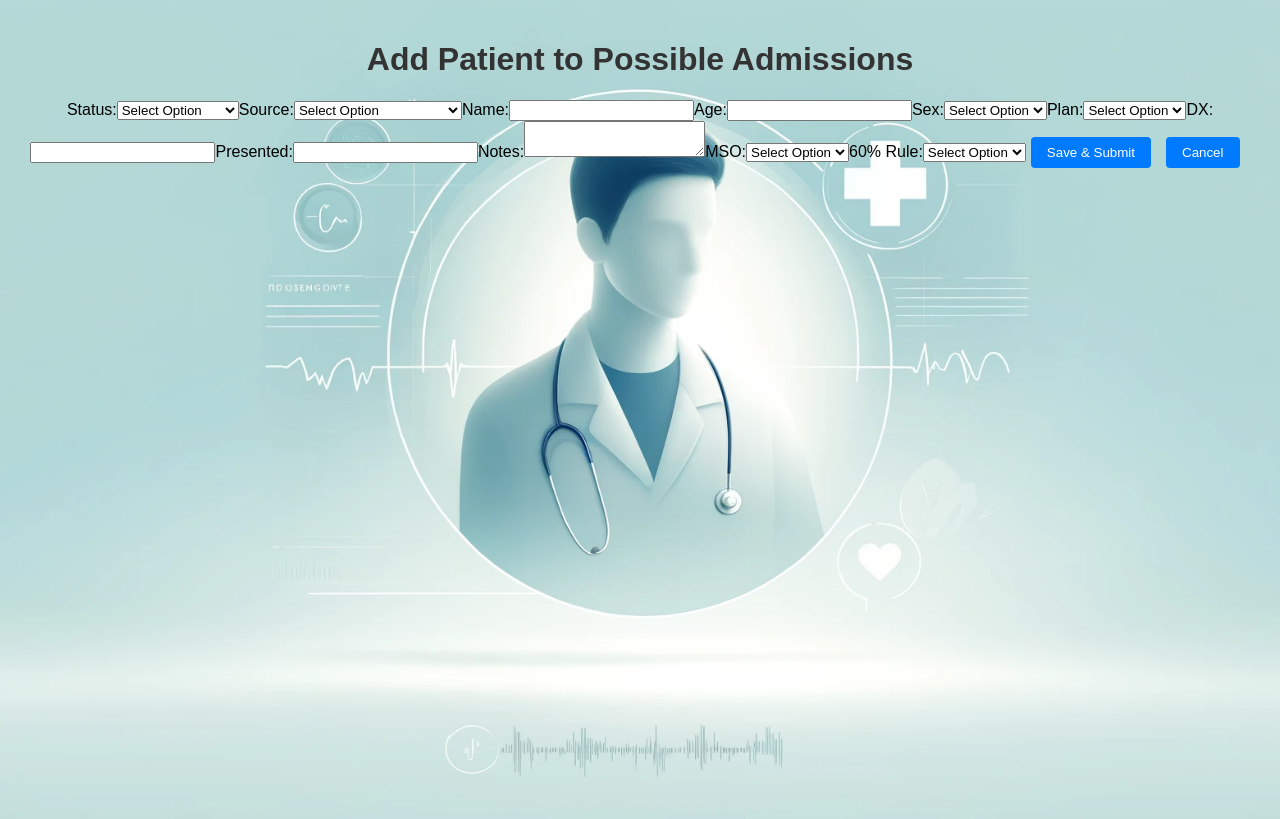
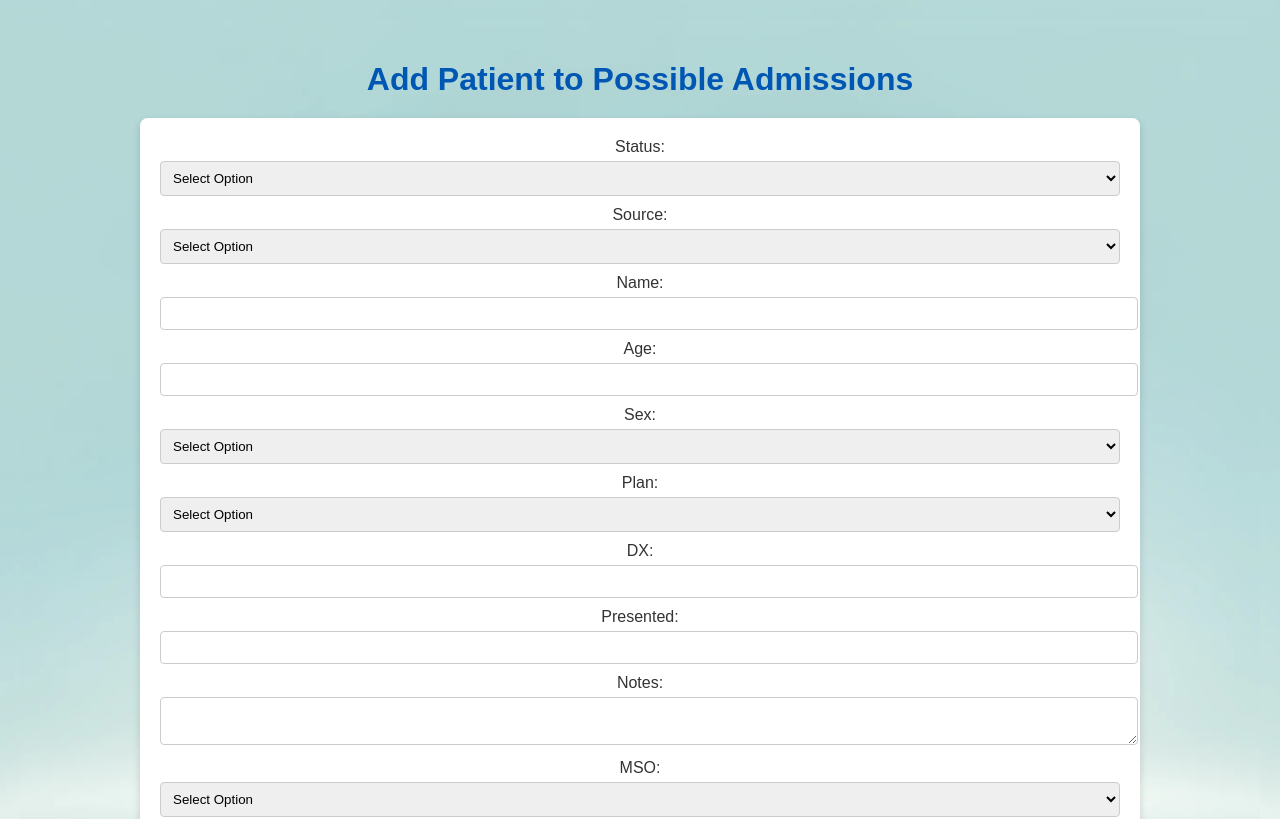
Before and after one commit to villafuertekatherine/IRF3.0, a React (Create React App) app in the folder frontend/: page /add-possible-admission in a window 1280 px wide. Shown: the top 819 px of the page. Built offline with nearby package versions, Linux system fonts and the light colour scheme.

Commit message:
Added FE functionality to handle preadmissions week selection dates

```diff
--- a/frontend/src/App.js
+++ b/frontend/src/App.js
@@ -11,6 +11,7 @@ import PreAdmissionsPage from './components/PreAdmissionsPage';
 import AddPossibleAdmission from './components/AddPossibleAdmission';
 import EditPatientPage from './components/EditPatientPage';
 import EditAdmissionsPage from './components/EditAdmissionsPage';
+import HomePage from './components/HomePage';
 
 function App() {
   return (
@@ -24,6 +25,7 @@ function App() {
           <Route path="/add-possible-admission" element={<AddPossibleAdmission />} />
           <Route path="/edit-patient/:patientId" element={<EditPatientPage />} />
           <Route path="/edit-admission/:id" element={<EditAdmissionsPage />} />
+          <Route path="/home" element={<HomePage />} />
           <Route path="*" element={<p>Page not found</p>} />
         </Routes>
       </div>
--- a/frontend/src/components/EditPatientPage.js
+++ b/frontend/src/components/EditPatientPage.js
@@ -3,6 +3,7 @@ import { useParams, useNavigate } from 'react-router-dom';
 import axios from 'axios';
 import ConfirmationModal from '../notifications/ConfirmationModal';
 import SuccessModal from '../notifications/SuccessModal';
+import '../css/EditPatientPage.css';
 
 const EditPatientPage = () => {
     const { patientId } = useParams();
@@ -116,7 +117,7 @@ const EditPatientPage = () => {
 
     return (
         <div className="form-container">
-            <h1>Edit Patient</h1>
+            <h1>Edit Possible Patient Record</h1>
             <form onSubmit={handleSubmit}>
                 {/* Repeat the form fields similarly to AddPossibleAdmission, utilizing handleInputChange for updates */}
                 <label>
--- /dev/null
+++ b/frontend/src/components/HomePage.js
@@ -0,0 +1,70 @@
+import React, { useState } from 'react';
+import { useNavigate } from 'react-router-dom';
+
+const HomePage = () => {
+  const [startDate, setStartDate] = useState('');
+  const [endDate, setEndDate] = useState('');
+  const [error, setError] = useState('');
+  const navigate = useNavigate();
+
+  const handleStartDateChange = (e) => {
+    const date = new Date(e.target.value);
+    if (date.getDay() !== 0) {
+      setError('Start date must be a Monday.');
+      setStartDate('');
+      setEndDate('');
+    } else {
+      setError('');
+      setStartDate(e.target.value);
+      const sunday = new Date(date);
+      sunday.setDate(sunday.getDate() + 6);
+      setEndDate(sunday.toISOString().split('T')[0]);
+    }
+  };
+
+  const handleSubmit = (e) => {
+    e.preventDefault();
+    if (new Date(startDate).getDay() !== 0) {
+      setError('Start date must be a Monday.');
+    } else {
+      navigate('/pre-admissions', { state: { startDate, endDate } });
+    }
+  };
+
+  return (
+    <div className="homepage-container">
+      <h1>Home Page</h1>
+      <section>
+        <h2>Pre-Admissions Page - Week Selection</h2>
+        <p>
+          Please select a week start date for which to view the Pre-Admissions Page. The start date must be a Monday,
+          and the end date will be the calculated as the corresponding Sunday from the selected week start date.
+        </p>
+        <form onSubmit={handleSubmit}>
+          <div>
+            <label>Week Start Date:</label>
+            <input
+              type="date"
+              value={startDate}
+              onChange={handleStartDateChange}
+              required
+            />
+          </div>
+          <div>
+            <label>Week End Date:</label>
+            <input
+              type="date"
+              value={endDate}
+              readOnly
+              required
+            />
+          </div>
+          {error && <p className="error">{error}</p>}
+          <button type="submit">View Pre-Admissions Data</button>
+        </form>
+      </section>
+    </div>
+  );
+};
+
+export default HomePage;
--- a/frontend/src/components/LoginPage.js
+++ b/frontend/src/components/LoginPage.js
@@ -25,7 +25,7 @@ function LoginPage() {
             const response = await axios.post('http://localhost:8080/login', credentials);
             console.log('Login successful:', response.data);
             // Redirect to a protected route or homepage
-            navigate('/pre-admissions');
+            navigate('/home');
         } catch (error) {
             setError('Login failed: ' + (error.response ? error.response.data : 'Server error'));
             console.error('Login failed:', error);
--- a/frontend/src/css/App.css
+++ b/frontend/src/css/App.css
@@ -26,6 +26,11 @@
 
 .App-link {
   color: #61dafb;
+  transition: color 0.3s ease-in-out;
+}
+
+.App-link:hover {
+  color: #fff;
 }
 
 @keyframes App-logo-spin {
@@ -45,6 +50,7 @@ button {
   border: none;
   border-radius: 5px;
   cursor: pointer;
+  transition: background-color 0.3s ease;
 }
 
 button:hover {
@@ -67,6 +73,7 @@ body {
   margin: 0;
   height: 100vh;
   width: 100vw;
+  overflow: auto;
 }
 
 .delete-button {
@@ -76,6 +83,7 @@ body {
     padding: 8px 16px;
     margin-left: 10px;
     cursor: pointer;
+    transition: background-color 0.3s ease;
 }
 
 .delete-button:hover {
@@ -85,5 +93,46 @@ body {
 .admit-button {
     background-color: green;
     color: white;
-    /* Add more styling here as needed, like padding, borders, etc. */
+    padding: 8px 16px;
+    border-radius: 5px;
+    transition: background-color 0.3s ease;
 }
+
+.admit-button:hover {
+    background-color: darkgreen;
+}
+
+/* Responsive Table */
+table {
+    width: 100%;
+    border-collapse: collapse;
+    overflow: hidden;
+    box-shadow: 0 0 20px rgba(0,0,0,0.1);
+}
+
+th, td {
+    padding: 15px;
+    background-color: rgba(255,255,255,0.2);
+    color: #000;
+}
+
+th {
+    text-align: left;
+}
+
+/* Custom scrollbars for webkit browsers */
+::-webkit-scrollbar {
+    width: 6px;
+}
+
+::-webkit-scrollbar-track {
+    background: #f1f1f1;
+}
+
+::-webkit-scrollbar-thumb {
+    background: #888;
+}
+
+::-webkit-scrollbar-thumb:hover {
+    background: #555;
+}
--- /dev/null
+++ b/frontend/src/css/EditPatientPage.css
@@ -0,0 +1,87 @@
+/* Edit Possible Patient Record Page Styles */
+.form-container {
+    padding: 20px;
+    background-color: #f4f4f9;
+    min-height: 100vh;
+    background-image: url('./Landing Page - Background.webp'); /* Ensure the path is relative to the CSS file */
+    background-size: cover;
+    background-position: center;
+    background-repeat: no-repeat;
+    color: #333;
+    font-family: Arial, sans-serif;
+}
+
+h1 {
+    font-size: 2em;
+    color: #0056b3;
+    text-align: center;
+    margin-bottom: 20px;
+}
+
+form {
+    background-color: white;
+    padding: 20px;
+    border-radius: 8px;
+    box-shadow: 0 4px 8px rgba(0,0,0,0.15);
+    width: 80%;
+    margin: auto;
+}
+
+label {
+    display: block;
+    margin-bottom: 10px;
+    color: #333;
+}
+
+input[type="text"],
+input[type="number"],
+select,
+textarea {
+    width: 100%;
+    padding: 8px;
+    margin-top: 5px;
+    border-radius: 4px;
+    border: 1px solid #ccc;
+}
+
+input[type="text"]:focus,
+input[type="number"]:focus,
+select:focus,
+textarea:focus {
+    border-color: #007bff;
+    outline: none;
+    box-shadow: 0 0 0 2px rgba(0,123,255,0.25);
+}
+
+button {
+    background-color: #007bff;
+    color: white;
+    border: none;
+    padding: 10px 20px;
+    border-radius: 5px;
+    cursor: pointer;
+    margin-right: 10px;
+    font-size: 1em;
+    transition: background-color 0.3s;
+}
+
+button:hover {
+    background-color: #0056b3;
+}
+
+.delete-button {
+    background-color: red;
+    margin-left: 20px; /* Ensures some space from the save button */
+}
+
+.delete-button:hover {
+    background-color: darkred;
+}
+
+.admit-button {
+    background-color: green;
+}
+
+.admit-button:hover {
+    background-color: darkgreen;
+}
--- /dev/null
+++ b/frontend/src/css/HomePage.css
@@ -0,0 +1,53 @@
+.homepage-container {
+  padding: 20px;
+  background-color: #f4f4f9;
+  min-height: 100vh;
+  background-image: url('./Landing Page - Background.webp'); /* Ensure the path is relative to the CSS file */
+  background-size: cover;
+  background-position: center;
+  background-repeat: no-repeat;
+}
+
+h1 {
+  color: #333;
+  text-align: center;
+}
+
+section {
+  background-color: white;
+  padding: 15px;
+  border-radius: 8px;
+  box-shadow: 0 2px 4px rgba(0,0,0,0.1);
+  margin-top: 20px;
+}
+
+label {
+  font-weight: bold;
+}
+
+input[type="date"] {
+  margin: 10px 0;
+  display: block;
+  width: 100%;
+  padding: 8px;
+  border: 1px solid #ddd;
+  border-radius: 4px;
+}
+
+button {
+  background-color: #007bff;
+  color: white;
+  border: none;
+  padding: 10px 20px;
+  border-radius: 4px;
+  cursor: pointer;
+}
+
+button:hover {
+  background-color: #0056b3;
+}
+
+.error {
+  color: red;
+  font-weight: bold;
+}
--- a/frontend/src/css/PreAdmissionsPage.css
+++ b/frontend/src/css/PreAdmissionsPage.css
@@ -3,15 +3,19 @@
     padding: 20px;
     background-color: #f4f4f9;
     min-height: 100vh;
-    background-image: url('./Landing Page - Background.webp'); /* Ensure the path is relative to the CSS file */
+    background-image: url('./Landing Page - Background.webp');
     background-size: cover;
     background-position: center;
     background-repeat: no-repeat;
+    color: #333; /* Default text color */
+    font-family: Arial, sans-serif; /* Consistent font style */
 }
 
 h1 {
-    color: #333;
+    font-size: 2em; /* Responsive font size */
+    color: #0056b3; /* Consistent theme color */
     text-align: center;
+    margin-bottom: 20px;
 }
 
 /* Styles for buttons */
@@ -19,10 +23,11 @@ button {
     background-color: #007bff;
     color: white;
     border: none;
-    padding: 8px 16px;
-    border-radius: 4px;
+    padding: 10px 20px;
+    border-radius: 5px;
     cursor: pointer;
-    margin-right: 10px;
+    font-size: 1em;
+    transition: background-color 0.3s; /* Smooth transition for hover effect */
 }
 
 button:hover {
@@ -42,7 +47,7 @@ table, th, td {
 
 th, td {
     text-align: left;
-    padding: 8px;
+    padding: 12px; /* Slightly larger padding for better readability */
 }
 
 th {
@@ -61,8 +66,23 @@ tbody tr:hover {
 /* Section styling */
 section {
     background-color: white;
-    padding: 15px;
-    border-radius: 8px;
-    box-shadow: 0 2px 4px rgba(0,0,0,0.1);
-    margin-top: 20px;
+    padding: 20px;
+    border-radius: 10px; /* Slightly larger radius for a softer look */
+    box-shadow: 0 4px 6px rgba(0,0,0,0.1); /* Larger shadow for more depth */
+    margin-top: 30px;
 }
+
+@media (max-width: 768px) {
+    /* Responsive styles */
+    th, td {
+        padding: 10px; /* Adjust padding in smaller screens */
+    }
+
+    button {
+        padding: 8px 15px; /* Smaller buttons on mobile */
+    }
+
+    .page-container {
+        padding: 10px; /* Less padding on smaller screens */
+    }
+}
```
